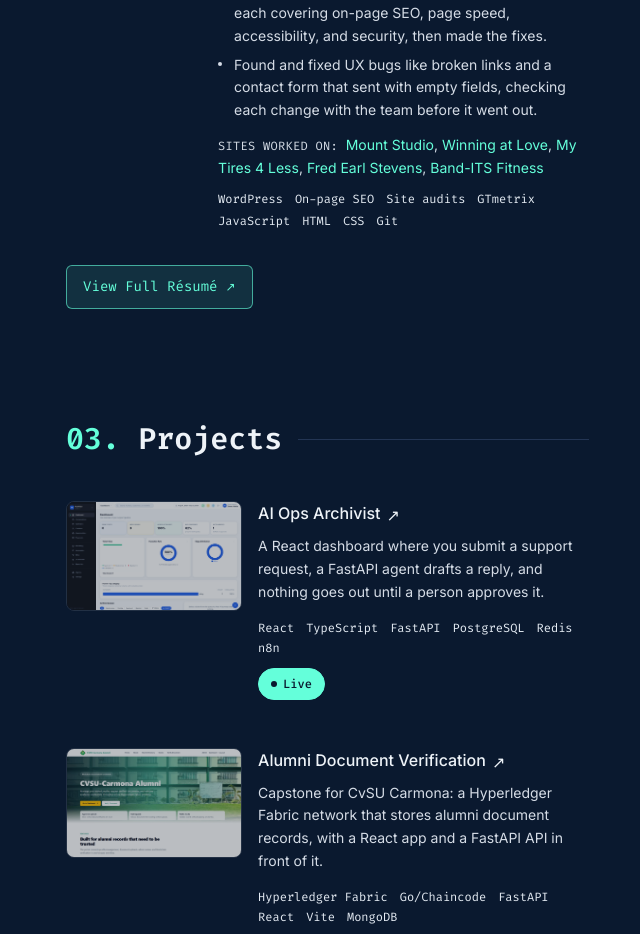
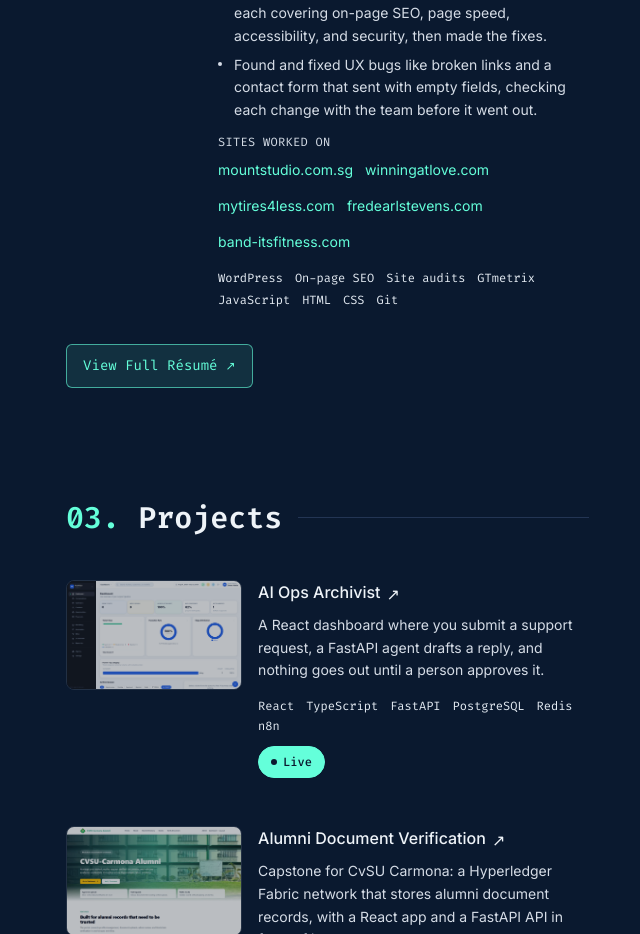
Before and after one commit to Tofuwuuu/PERSONAL-WEBSITE, a Next.js app: page / in a window 1280 px wide. Shown: the part 1121-2055 px from the top of the page, without its empty margins (595-1235 px from the left). Built offline with nearby package versions, Linux system fonts and the light colour scheme; no server answers.

Commit message:
Sites worked on: domain labels, wrapping tap targets (#12)

```diff
--- a/components/Experience.tsx
+++ b/components/Experience.tsx
@@ -28,22 +28,23 @@ export function Experience() {
                 ))}
               </ul>
               {job.links && job.links.length > 0 && (
-                <p className="mt-3 text-sm leading-relaxed text-slate">
-                  <span className="font-mono text-xs uppercase tracking-wide">Sites worked on: </span>
-                  {job.links.map((link, i, all) => (
-                    <span key={link.href}>
+                <div className="mt-3">
+                  <p className="font-mono text-xs uppercase tracking-wide text-slate">Sites worked on</p>
+                  <ul className="mt-1 flex flex-wrap gap-x-3 gap-y-1 text-sm">
+                    {job.links.map((link) => (
+                      <li key={link.href}>
                         <a
                           href={link.href}
                           target="_blank"
                           rel="noopener noreferrer"
-                        className="text-green underline-offset-4 hover:underline"
+                          className="inline-block py-1.5 text-green underline-offset-4 hover:underline"
                         >
                           {link.label}
                         </a>
-                      {i < all.length - 1 ? ", " : ""}
-                    </span>
+                      </li>
                     ))}
-                </p>
+                  </ul>
+                </div>
               )}
               <ul className="mt-3 flex flex-wrap gap-x-3 gap-y-1.5">
                 {job.tech.map((tech) => (
--- a/content/experience.ts
+++ b/content/experience.ts
@@ -27,11 +27,11 @@ export const experience: Experience[] = [
     ],
     tech: ["WordPress", "On-page SEO", "Site audits", "GTmetrix", "JavaScript", "HTML", "CSS", "Git"],
     links: [
-      { label: "Mount Studio", href: "https://mountstudio.com.sg" },
-      { label: "Winning at Love", href: "https://winningatlove.com" },
-      { label: "My Tires 4 Less", href: "https://mytires4less.com" },
-      { label: "Fred Earl Stevens", href: "https://fredearlstevens.com" },
-      { label: "Band-ITS Fitness", href: "https://band-itsfitness.com" },
+      { label: "mountstudio.com.sg", href: "https://mountstudio.com.sg" },
+      { label: "winningatlove.com", href: "https://winningatlove.com" },
+      { label: "mytires4less.com", href: "https://mytires4less.com" },
+      { label: "fredearlstevens.com", href: "https://fredearlstevens.com" },
+      { label: "band-itsfitness.com", href: "https://band-itsfitness.com" },
     ],
   },
 ];
```
Lines whose indentation alone changed are shown as unchanged.
